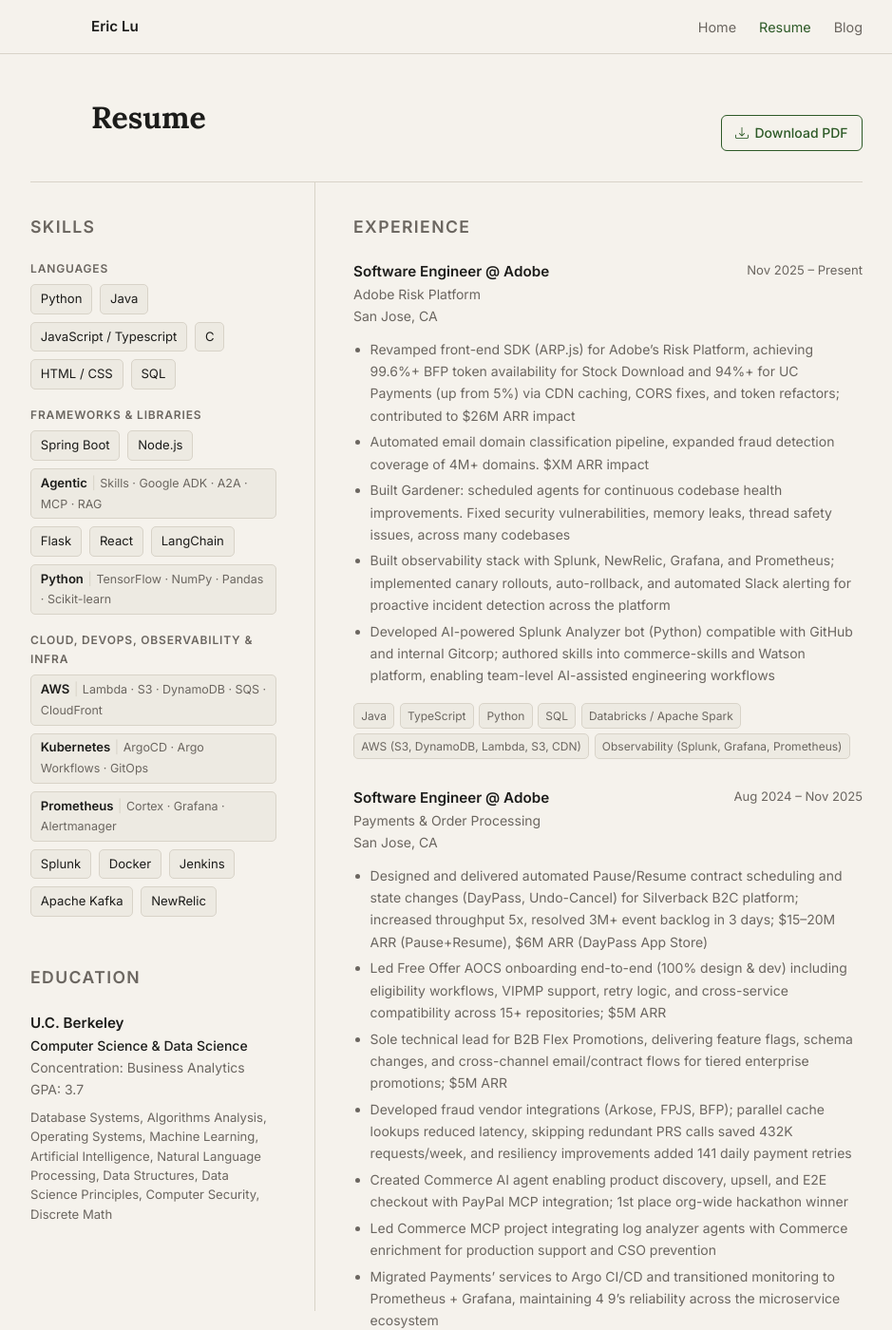
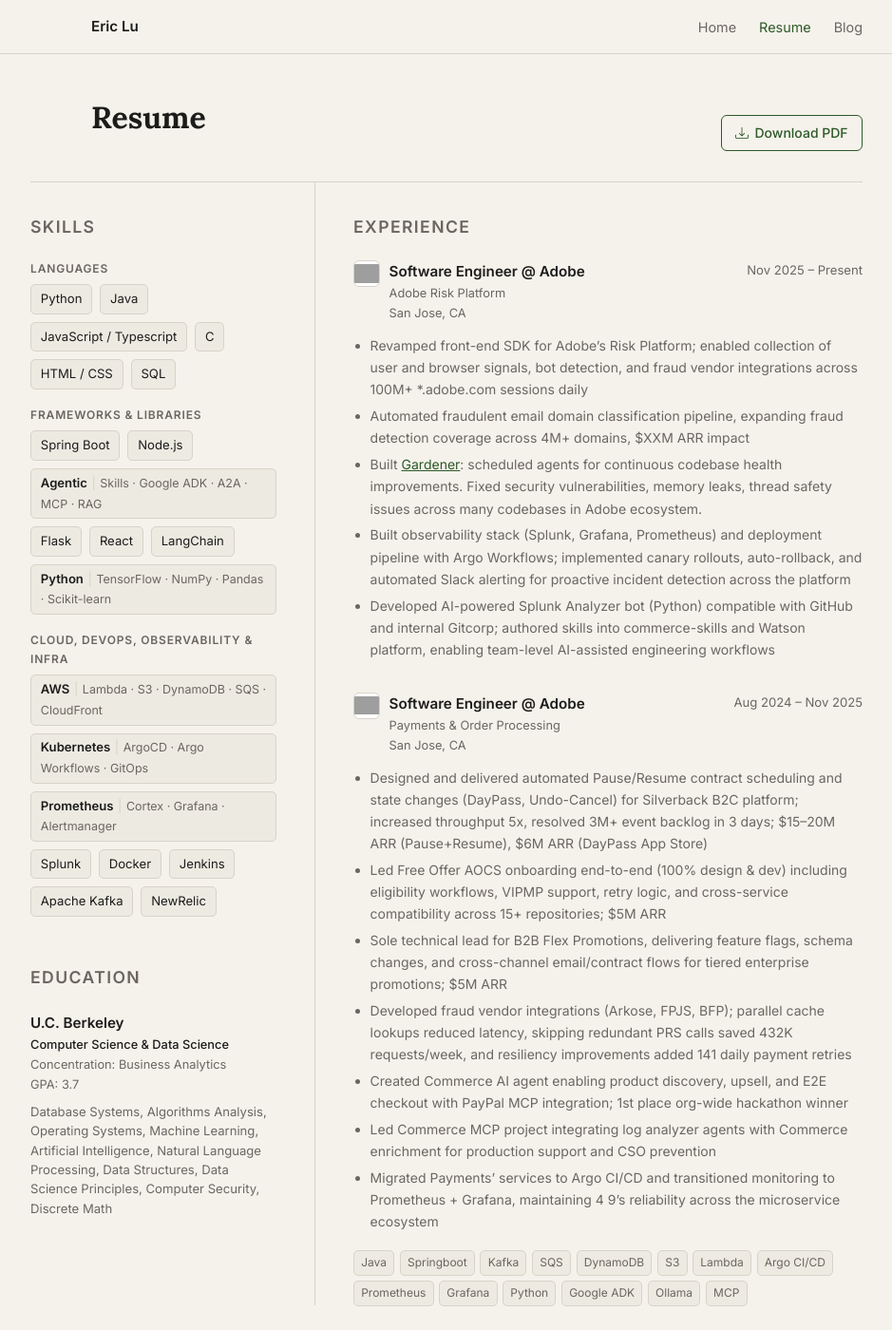
Before and after one commit to ericlu28/ericlu28.github.io, a Jekyll site: the page built from resume.html, in a window 1280 px wide and 1400 px high. Shown: the whole window at 95% size, without its empty margins (138-1077 px from the left). Built offline with Jekyll 4.4.1, drawn with Linux system fonts in a browser that asks for light colours; grey boxes are pictures that could not be loaded.

Commit message:
more enhancements, experience section

```diff
--- a/css/style.css
+++ b/css/style.css
@@ -431,12 +431,28 @@
 }
 .resume-entry:last-child { margin-bottom: 0; }
 
+.resume-entry-logo {
+  width: 28px;
+  height: 28px;
+  border-radius: 6px;
+  object-fit: contain;
+  border: 1px solid var(--border);
+  background: #fff;
+  flex-shrink: 0;
+  margin-right: 0.6rem;
+  margin-top: 1px;
+}
+.resume-entry-header {
+  display: flex;
+  align-items: flex-start;
+}
+
 .resume-entry-title {
-  font-weight: 600;
+  font-weight: 700;
   font-size: 0.95rem;
 }
 .resume-entry-sub {
-  font-size: 0.875rem;
+  font-size: 0.8rem;
   color: var(--muted);
 }
 .resume-entry-date {
@@ -455,6 +471,7 @@
   grid-column: 1 / -1;
 }
 .resume-entry ul li { margin-bottom: 0.3rem; }
+.resume-entry a { text-decoration: underline; }
 
 .resume-entry-tools {
   grid-column: 1 / -1;
--- a/index.html
+++ b/index.html
@@ -89,7 +89,7 @@
               <ul class="insouts-list">
                 <li>Seed oils</li>
                 <li>Apple Maps</li>
-                <li>NBA / Watching sports on TV</li>
+                <li>NBA</li>
                 <li></li>
               </ul>
             </div>
--- a/resume.html
+++ b/resume.html
@@ -83,34 +83,35 @@
 
         <div class="resume-entry reveal">
           <div>
+            <div class="resume-entry-header">
+              <img class="resume-entry-logo" src="https://cdn.yoku.app/adobe.com/w/56/h/56/type/icon" alt="Adobe" />
+              <div>
                 <div class="resume-entry-title">Software Engineer @ Adobe</div>
                 <div class="resume-entry-sub">Adobe Risk Platform</div>
                 <div class="resume-entry-sub">San Jose, CA</div>
               </div>
+            </div>
+          </div>
           <div class="resume-entry-date">Nov 2025 &ndash; Present</div>
           <ul>
-            <li>Revamped front-end SDK (ARP.js) for Adobe&rsquo;s Risk Platform, achieving 99.6%+ BFP token availability for Stock Download and 94%+ for UC Payments (up from 5%) via CDN caching, CORS fixes, and token refactors; contributed to $26M ARR impact</li>
-            <li>Automated email domain classification pipeline, expanded fraud detection coverage of 4M+ domains. $XM ARR impact</li>
-            <li>Built Gardener: scheduled agents for continuous codebase health improvements. Fixed security vulnerabilities, memory leaks, thread safety issues, across many codebases</li>
-            <li>Built observability stack with Splunk, NewRelic, Grafana, and Prometheus; implemented canary rollouts, auto-rollback, and automated Slack alerting for proactive incident detection across the platform</li>
+            <li>Revamped front-end SDK for Adobe&rsquo;s Risk Platform; enabled collection of user and browser signals, bot detection, and fraud vendor integrations across 100M+ *.adobe.com sessions daily</li>
+            <li>Automated fraudulent email domain classification pipeline, expanding fraud detection coverage across 4M+ domains, $XXM ARR impact</li>
+            <li>Built <a href="/blog/2026/04/24/gardener/" target="_blank" rel="noopener">Gardener</a>: scheduled agents for continuous codebase health improvements. Fixed security vulnerabilities, memory leaks, thread safety issues across many codebases in Adobe ecosystem.</li>
+            <li>Built observability stack (Splunk, Grafana, Prometheus) and deployment pipeline with Argo Workflows; implemented canary rollouts, auto-rollback, and automated Slack alerting for proactive incident detection across the platform</li>
             <li>Developed AI-powered Splunk Analyzer bot (Python) compatible with GitHub and internal Gitcorp; authored skills into commerce-skills and Watson platform, enabling team-level AI-assisted engineering workflows</li>
           </ul>
-          <div class="resume-entry-tools">
-            <span class="skill-tag">Java</span>
-            <span class="skill-tag">TypeScript</span>
-            <span class="skill-tag">Python</span>
-            <span class="skill-tag">SQL</span>
-            <span class="skill-tag">Databricks / Apache Spark</span>
-            <span class="skill-tag">AWS (S3, DynamoDB, Lambda, S3, CDN)</span>
-            <span class="skill-tag">Observability (Splunk, Grafana, Prometheus)</span>
-          </div>
         </div>
 
         <div class="resume-entry reveal">
           <div>
+            <div class="resume-entry-header">
+              <img class="resume-entry-logo" src="https://cdn.yoku.app/adobe.com/w/56/h/56/type/icon" alt="Adobe" />
+              <div>
                 <div class="resume-entry-title">Software Engineer @ Adobe</div>
                 <div class="resume-entry-sub">Payments &amp; Order Processing</div>
                 <div class="resume-entry-sub">San Jose, CA</div>
+              </div>
+            </div>
           </div>
           <div class="resume-entry-date">Aug 2024 &ndash; Nov 2025</div>
           <ul>
@@ -142,9 +143,14 @@
 
         <div class="resume-entry reveal">
           <div>
+            <div class="resume-entry-header">
+              <img class="resume-entry-logo" src="https://cdn.yoku.app/adobe.com/w/56/h/56/type/icon" alt="Adobe" />
+              <div>
                 <div class="resume-entry-title">Software Engineer Intern @ Adobe</div>
                 <div class="resume-entry-sub">Payments</div>
                 <div class="resume-entry-sub">San Jose, CA</div>
+              </div>
+            </div>
           </div>
           <div class="resume-entry-date">May &ndash; Aug 2023</div>
           <ul>
@@ -165,18 +171,28 @@
 
         <div class="resume-entry reveal">
           <div>
+            <div class="resume-entry-header">
+              <img class="resume-entry-logo" src="https://cdn.yoku.app/starbucks.com/w/56/h/56/type/icon" alt="Starbucks" />
+              <div>
                 <div class="resume-entry-title">Project Lead @ Starbucks</div>
                 <div class="resume-entry-sub">Emerging Technologies</div>
                 <div class="resume-entry-sub">San Francisco, CA</div>
+              </div>
+            </div>
           </div>
           <div class="resume-entry-date">Sep &ndash; Dec 2022</div>
         </div>
 
         <div class="resume-entry reveal">
           <div>
+            <div class="resume-entry-header">
+              <img class="resume-entry-logo" src="https://cdn.yoku.app/usventure.com/w/56/h/56/type/icon" alt="U.S. Venture" />
+              <div>
                 <div class="resume-entry-title">Data Engineer Intern @ U.S. Venture</div>
                 <div class="resume-entry-sub">Breakthrough</div>
                 <div class="resume-entry-sub">Green Bay, WI</div>
+              </div>
+            </div>
           </div>
           <div class="resume-entry-date">May &ndash; Aug 2022</div>
           <ul>
@@ -195,8 +211,13 @@
 
         <div class="resume-entry reveal">
           <div>
+            <div class="resume-entry-header">
+              <img class="resume-entry-logo" src="https://cdn.yoku.app/roku.com/w/56/h/56/type/icon" alt="Roku" />
+              <div>
                 <div class="resume-entry-title">Data Science Contractor @ Roku</div>
                 <div class="resume-entry-sub">Berkeley, CA</div>
+              </div>
+            </div>
           </div>
           <div class="resume-entry-date">Jan &ndash; May 2022</div>
           <ul>
@@ -214,8 +235,13 @@
 
         <div class="resume-entry reveal">
           <div>
+            <div class="resume-entry-header">
+              <img class="resume-entry-logo" src="https://cdn.yoku.app/company_name/Airbnb/w/56/h/56/type/icon" alt="Airbnb" />
+              <div>
                 <div class="resume-entry-title">Privacy &amp; Cybersecurity Consultant @ Airbnb</div>
                 <div class="resume-entry-sub">Berkeley, CA</div>
+              </div>
+            </div>
           </div>
           <div class="resume-entry-date">Sep &ndash; Dec 2021</div>
           <ul>
```
Also changed, not shown: _posts/2026-04-24-gardener.md (+3 -0 lines). Lines whose indentation alone changed are shown as unchanged.
